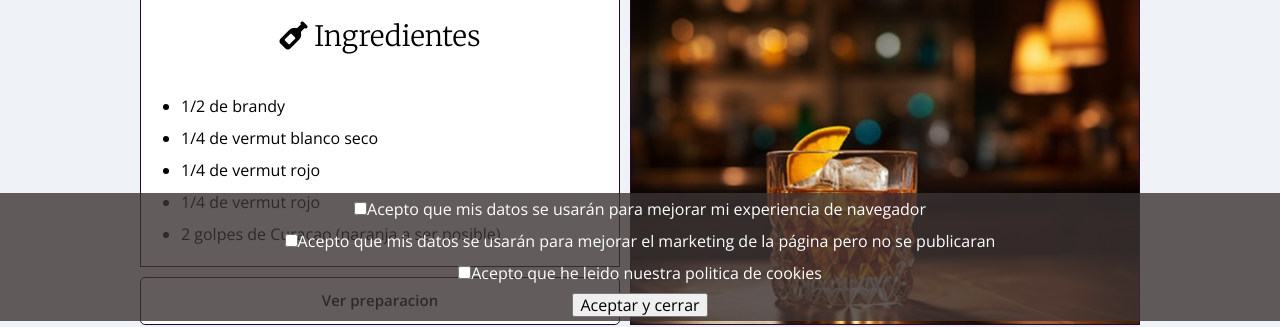
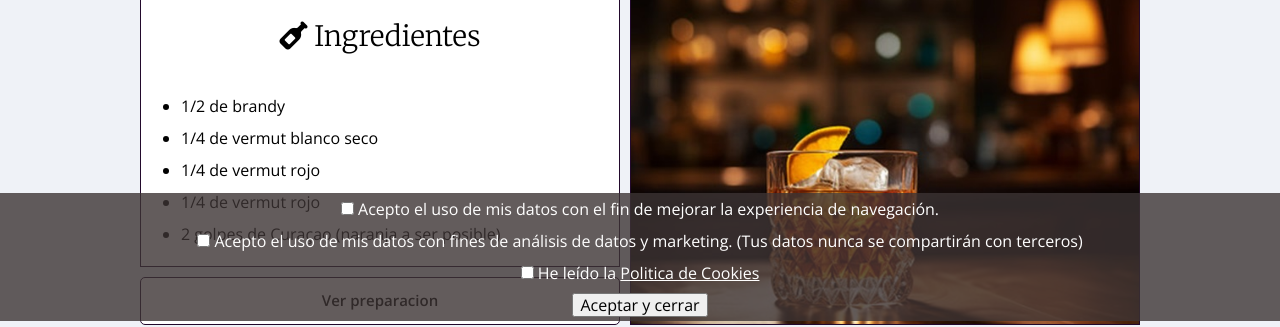
Before and after one commit to eduardoguisbert/cocteleria-repositorio, a website: page index.html in a window 1280 px wide. Shown: the part 479-806 px from the top of the page. Drawn offline with nearby package versions, Linux system fonts and the light colour scheme; a web font is replaced by a local one.

Commit message:
Actualización del pop-up de cookies

```diff
--- a/index.html
+++ b/index.html
@@ -61,9 +61,9 @@
 
     <div id="PopUp"> <div id="Mensaje"> No funciona si ve esto </div></div> <!-- div para agregar los "iniciar sesion y registro"-->
     <div id="Cookie">
-        <input type="checkbox" name="mejor" id="mejor" value=""><a>Acepto que mis datos se usarán para mejorar mi experiencia de navegador</a><br>
-        <input type="checkbox" name="marke" id="marke" value=""><a>Acepto que mis datos se usarán para mejorar el marketing de la página pero no se publicaran</a><br>
-        <input type="checkbox" name="Acept" id="AceptCookie" value=""><a>Acepto que he leido nuestra</a><a href="./politica.html" target="_blank"> politica de cookies</a><br>
+        <input type="checkbox" name="mejor" id="mejor" value=""><a> Acepto el uso de mis datos con el fin de mejorar la experiencia de navegación.</a><br>
+        <input type="checkbox" name="marke" id="marke" value=""><a> Acepto el uso de mis datos con fines de análisis de datos y marketing. (Tus datos nunca se compartirán con terceros)</a><br>
+        <input type="checkbox" name="Acept" id="AceptCookie" value=""><a> He leído la</a><a href="./politica.html" target="_blank"> <u>Politica de Cookies</u></a><br>
         <input type="Button" onclick="AceptarCookie();" value="Aceptar y cerrar">
     </div> <!-- div para agregar politicas de cookies-->
 
```
